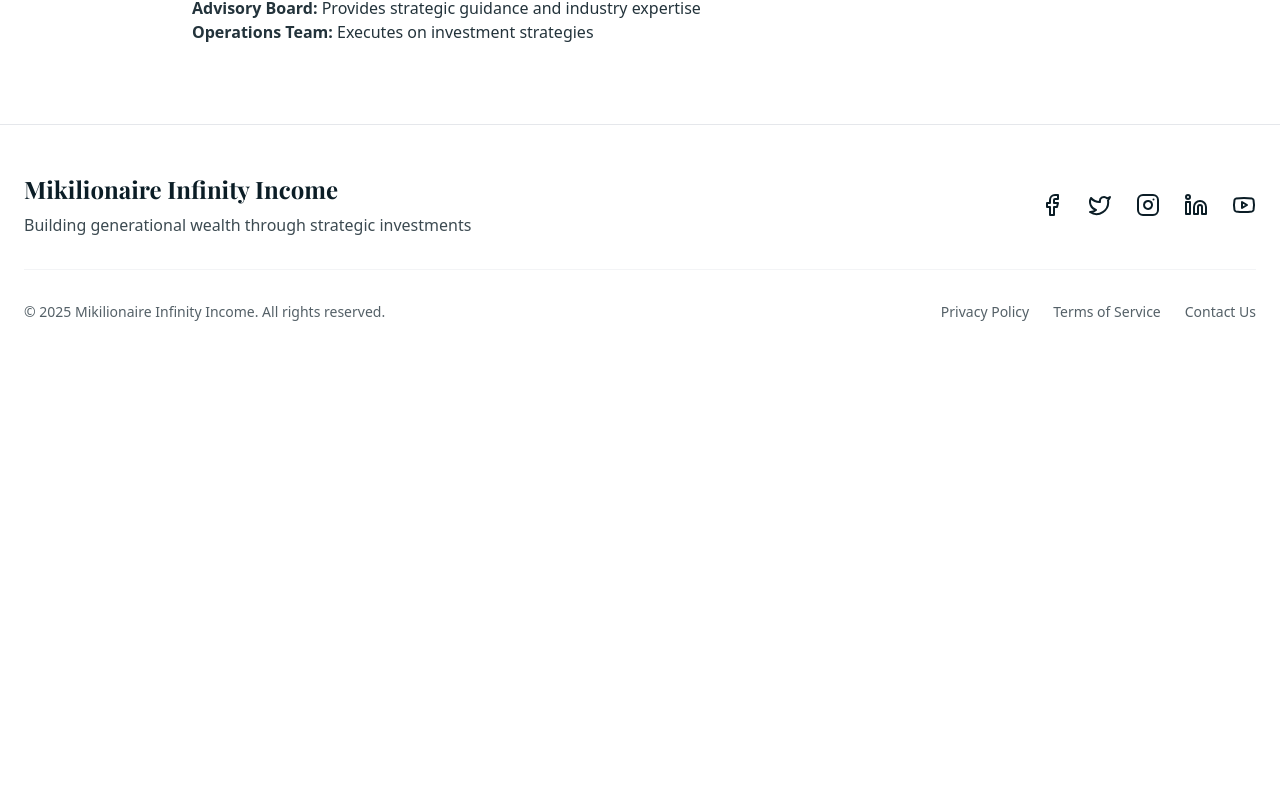
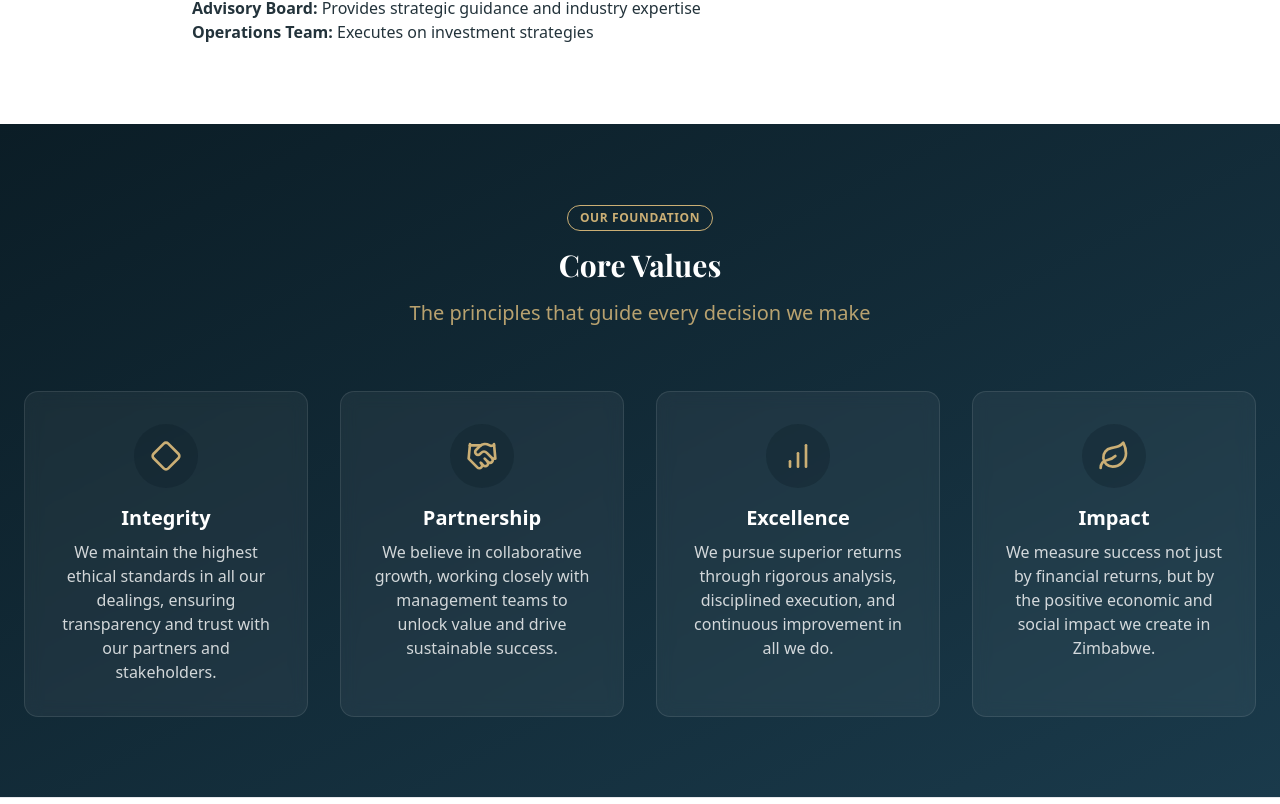
Before and after one commit to Mikilionare-Infinity-Income/MII-community, a Next.js app: page /about in a window 1280 px wide. Shown: the part 1636-2440 px from the top of the page. Before the commit the page ends 2006 px from the top, so only its background shows below. Built offline with nearby package versions, Linux system fonts and the light colour scheme; a web font is replaced by a local one.

Commit message:
[ADD]: Values section

```diff
--- a/src/app/about/page.tsx
+++ b/src/app/about/page.tsx
@@ -2,15 +2,16 @@
 import { LeadershipSection } from "./leadership-section";
 import { MissionSection } from "./mission-section";
 import { TeamSection } from "./team-section";
+import { ValuesSection } from "./values-section";
 
 export default function AboutPage() {
     return (
         <div className="flex flex-col">
             <HeroSection />
             <MissionSection />
-            {/* <ValuesSection /> */}
             <TeamSection />
             <LeadershipSection />
+            <ValuesSection />
         </div>
     );
 }
--- /dev/null
+++ b/src/app/about/values-section.tsx
@@ -0,0 +1,74 @@
+'use client';
+import { motion } from 'framer-motion';
+import { Diamond, Handshake, BarChart, Leaf } from 'lucide-react';
+
+export function ValuesSection() {
+    const values = [
+        {
+            icon: <Diamond className="w-8 h-8 text-[#CBAF75]" />,
+            title: "Integrity",
+            description: "We maintain the highest ethical standards in all our dealings, ensuring transparency and trust with our partners and stakeholders."
+        },
+        {
+            icon: <Handshake className="w-8 h-8 text-[#CBAF75]" />,
+            title: "Partnership",
+            description: "We believe in collaborative growth, working closely with management teams to unlock value and drive sustainable success."
+        },
+        {
+            icon: <BarChart className="w-8 h-8 text-[#CBAF75]" />,
+            title: "Excellence",
+            description: "We pursue superior returns through rigorous analysis, disciplined execution, and continuous improvement in all we do."
+        },
+        {
+            icon: <Leaf className="w-8 h-8 text-[#CBAF75]" />,
+            title: "Impact",
+            description: "We measure success not just by financial returns, but by the positive economic and social impact we create in Zimbabwe."
+        }
+    ];
+
+    return (
+        <section className="w-full py-20 bg-gradient-to-br from-[#0B1D26] to-[#1A3A4B] flex flex-col justify-center items-center">
+            <div className="container px-4 md:px-6">
+                <div className="text-center mb-16">
+                    <motion.span
+                        initial={{ opacity: 0, y: 10 }}
+                        whileInView={{ opacity: 1, y: 0 }}
+                        className="inline-block text-xs font-semibold text-[#CBAF75] border border-[#CBAF75] px-3 py-1 rounded-full uppercase tracking-wider mb-4"
+                    >
+                        Our Foundation
+                    </motion.span>
+                    <h2 className="text-3xl font-bold text-white mb-4 [font-family:var(--font-playfair)]">
+                        Core Values
+                    </h2>
+                    <p className="text-xl text-[#CBAF75]/90 max-w-2xl mx-auto">
+                        The principles that guide every decision we make
+                    </p>
+                </div>
+
+                <div className="grid grid-cols-1 md:grid-cols-2 lg:grid-cols-4 gap-8">
+                    {values.map((value, index) => (
+                        <motion.div
+                            key={value.title}
+                            initial={{ opacity: 0, y: 30 }}
+                            whileInView={{
+                                opacity: 1,
+                                y: 0,
+                                transition: { delay: index * 0.1 }
+                            }}
+                            viewport={{ once: true }}
+                            className="bg-white/5 backdrop-blur-sm border border-white/10 rounded-xl p-8 hover:border-[#CBAF75]/30 transition-all"
+                        >
+                            <div className="flex flex-col items-center text-center">
+                                <div className="p-4 bg-[#0B1D26]/30 rounded-full mb-4">
+                                    {value.icon}
+                                </div>
+                                <h3 className="text-xl font-semibold text-white mb-2">{value.title}</h3>
+                                <p className="text-white/80">{value.description}</p>
+                            </div>
+                        </motion.div>
+                    ))}
+                </div>
+            </div>
+        </section>
+    );
+}
```
